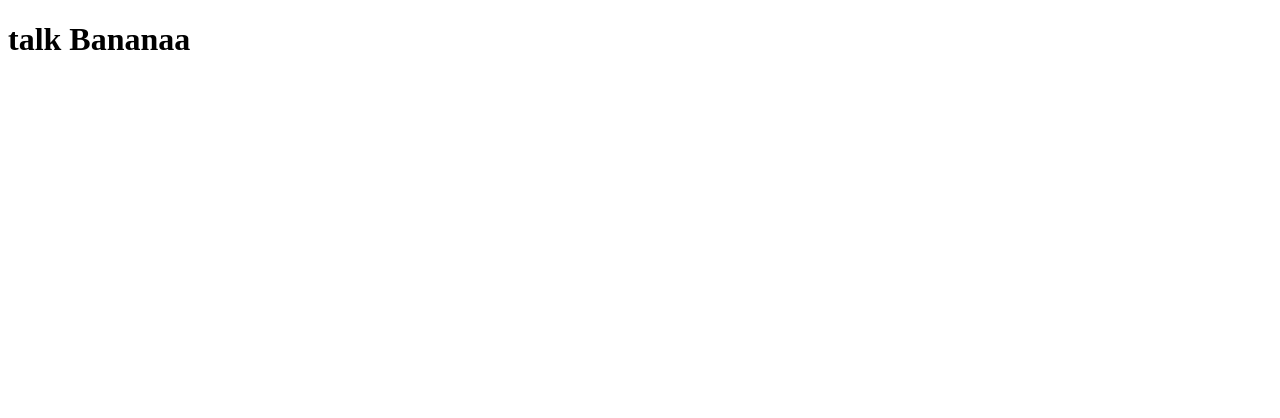
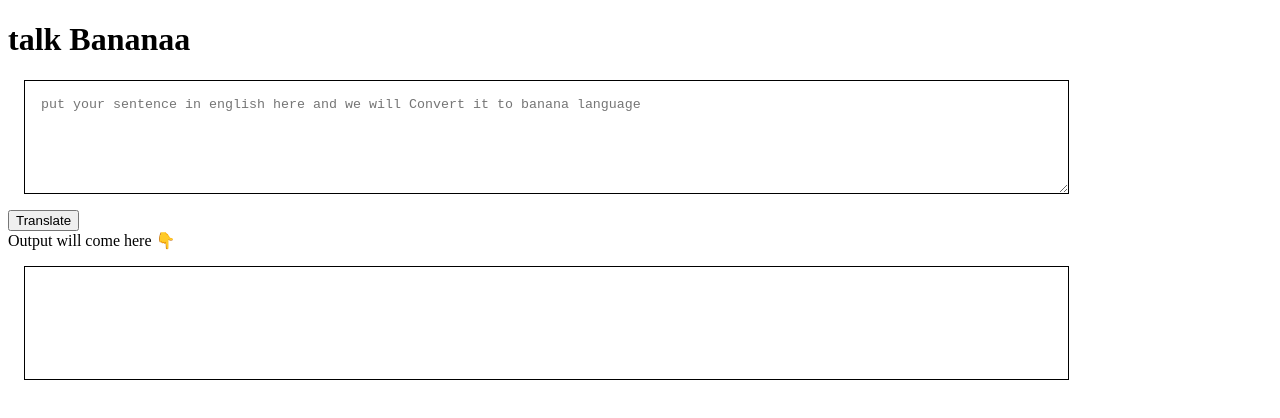
Before and after one commit to amanpallav/banana-speak-neog-camp, a plain HTML site: page index.html in a window 1280 px wide. Drawn offline with Linux system fonts and the light colour scheme.

Commit message:
input otput processing done

```diff
--- /dev/null
+++ b/app.js
@@ -0,0 +1,18 @@
+var btnTranslate = document.querySelector("#btn-translate");
+var txtInput = document.querySelector("#txt-input");
+var outputDiv = document.querySelector("#output");
+
+// console.log(outputDiv);
+// console.log(btnTranslate);
+// console.log(txtInput);
+
+// btnTranslate.addEventListener("click", function clickEventHandler() {
+//         console.log("Clicked!");
+//         console.log("Input",txtInput.value);
+// } )
+
+btnTranslate.addEventListener("click",clickHandler)
+
+function clickHandler(){
+        outputDiv.innerText = "gugydfugiguj"+txtInput.value;
+}
--- a/index.html
+++ b/index.html
@@ -4,8 +4,35 @@
     <meta charset="UTF-8">
     <meta name="viewport" content="width=device-width, initial-scale=1.0">
     <title>banana speak</title>
+    <style>
+        textarea{
+            width: 80%;
+            height: 10vh;
+            padding: 1rem;
+            margin: 1rem;
+            display: block;
+            border: 1px solid black;
+        }
+        #output{
+            border: 1px solid black;
+            height: 10vh;
+            width: 80%;
+            margin: 1rem;
+            padding:1rem;
+
+        }
+    </style>
 </head>
 <body>
     <h1>talk Bananaa</h1>
+    <textarea id="txt-input"placeholder="put your sentence in english here and we will Convert it to banana language"></textarea>
+    <button id="btn-translate">Translate</button>
+
+    <div id="">Output will come here 👇</div>
+    <div id="output"></div>
+
+
+
+    <script src="app.js" type="text/javascript"></script>
 </body>
 </html>
```
